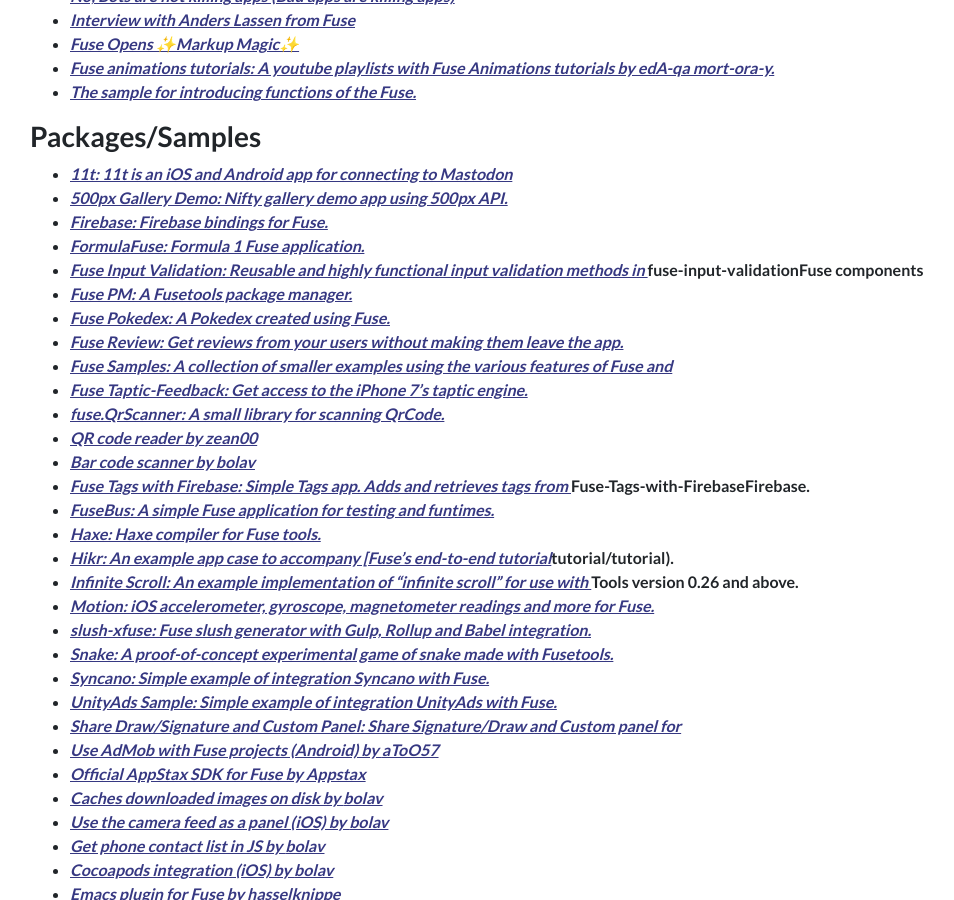
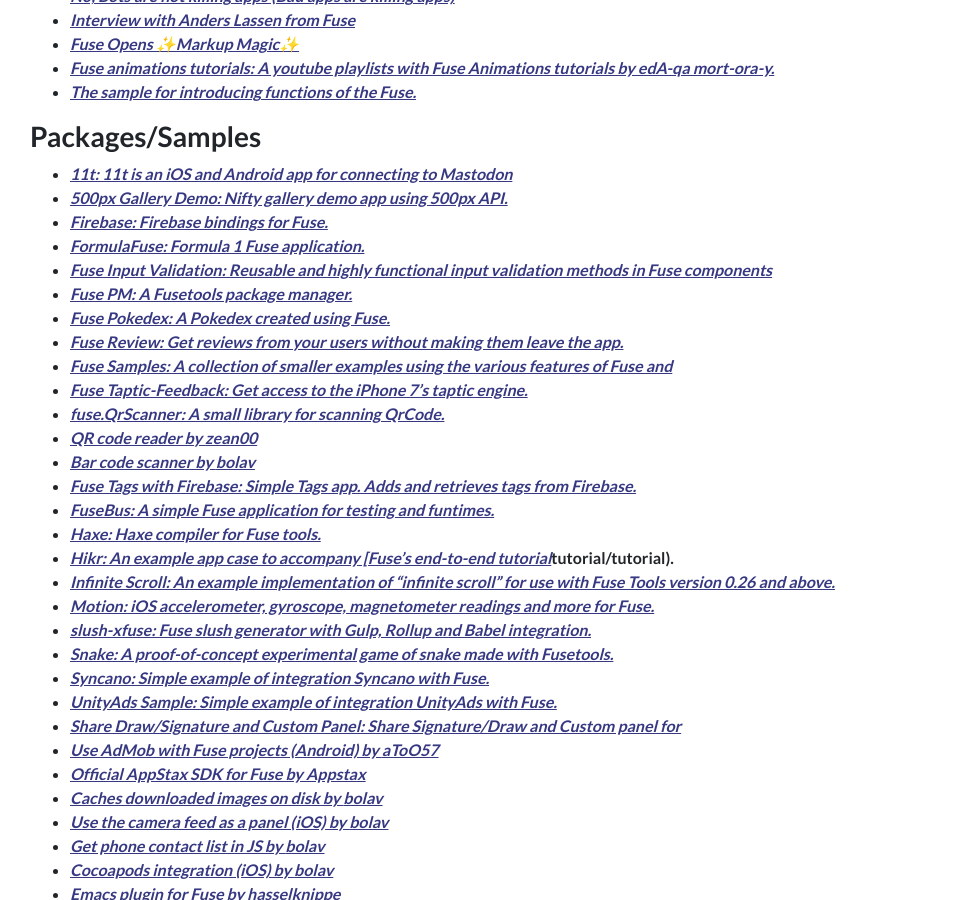
Before and after one commit to fuse-open/fuse-open.github.io, a Jekyll site: the page built from community.md, in a window 1280 px wide and 900 px high, scrolled down 532 px. Shown: the whole window, without its empty margins (55-1009 px from the left). Built offline with Jekyll 4.4.1, drawn with Linux system fonts in a browser that asks for light colours; nearby versions of some CDN libraries; some of the changed text lies outside the part shown.

Commit message:
Fix some links on community.md

```diff
--- a/community.md
+++ b/community.md
@@ -35,7 +35,7 @@ redirect_from: /community/forums/
 - <a href="https://github.com/jveres/D500px" target="_blank"> 500px Gallery Demo: Nifty gallery demo app using 500px API.</a>
 - <a href="https://github.com/fuse-compound/Fuse.Firebase" target="_blank"> Firebase: Firebase bindings for Fuse.</a>
 - <a href="https://github.com/sanderdan/FormulaFuse" target="_blank"> FormulaFuse: Formula 1 Fuse application.</a>
-- <a href="https://github.com/mokko-labs/fuse-input-validation" target="_blank"> Fuse Input Validation: Reusable and highly functional input validation methods in </a>fuse-input-validationFuse components
+- <a href="https://github.com/mokko-labs/fuse-input-validation" target="_blank"> Fuse Input Validation: Reusable and highly functional input validation methods in Fuse components </a>
 - <a href="https://github.com/bolav/fusepm" target="_blank"> Fuse PM: A Fusetools package manager.</a>
 - <a href="https://github.com/franzsilva/FusePokeDex" target="_blank"> Fuse Pokedex: A Pokedex created using Fuse.</a>
 - <a href="https://github.com/LuisRodriguezLD/Fuse-RequestReview" target="_blank"> Fuse Review: Get reviews from your users without making them leave the app.</a>
@@ -44,11 +44,11 @@ redirect_from: /community/forums/
 - <a href="https://github.com/glenfordwilliams/fuse.QrScanner" target="_blank"> fuse.QrScanner: A small library for scanning QrCode.</a>
 - <a href="https://github.com/zean00/fuse-qreader">QR code reader  by <strong>zean00</strong></a>
 - <a href="https://github.com/bolav/fuse-barcodescanner">Bar code scanner by <strong>bolav</strong></a>
-- <a href="https://github.com/LuisRodriguezLD/Fuse-Tags-with-Firebase" target="_blank"> Fuse Tags with Firebase: Simple Tags app. Adds and retrieves tags from </a>Fuse-Tags-with-FirebaseFirebase.
+- <a href="https://github.com/LuisRodriguezLD/Fuse-Tags-with-Firebase" target="_blank"> Fuse Tags with Firebase: Simple Tags app. Adds and retrieves tags from Firebase.</a>
 - <a href="http://tmn.github.io/FuseBus/" target="_blank"> FuseBus: A simple Fuse application for testing and funtimes.</a>
 - <a href="https://github.com/elsassph/fusetools-haxe" target="_blank"> Haxe: Haxe compiler for Fuse tools.</a>
 - <a href="https://github.com/fusetools/hikrdocs/" target="_blank"> Hikr: An example app case to accompany [Fuse's end-to-end tutorial</a>tutorial/tutorial).
-- <a href="https://bitbucket.org/uzeidurs/fuse-infinite-scroll " target="_blank"> Infinite Scroll: An example implementation of "infinite scroll" for use with </a>Tools version 0.26 and above.
+- <a href="https://bitbucket.org/uzeidurs/fuse-infinite-scroll " target="_blank"> Infinite Scroll: An example implementation of "infinite scroll" for use with Fuse Tools version 0.26 and above.</a>
 - <a href="https://github.com/AlexGustafsson/fuse-motion" target="_blank"> Motion: iOS accelerometer, gyroscope, magnetometer readings and more for Fuse.</a>
 - <a href="https://www.npmjs.com/package/slush-xfuse" target="_blank"> slush-xfuse: Fuse slush generator with Gulp, Rollup and Babel integration.</a>
 - <a href="https://bitbucket.org/uzeidurs/fuse-snake/" target="_blank"> Snake: A proof-of-concept experimental game of snake made with Fusetools.</a>
```
Also changed, not shown: other parts of community.md (+1 -1 lines).
